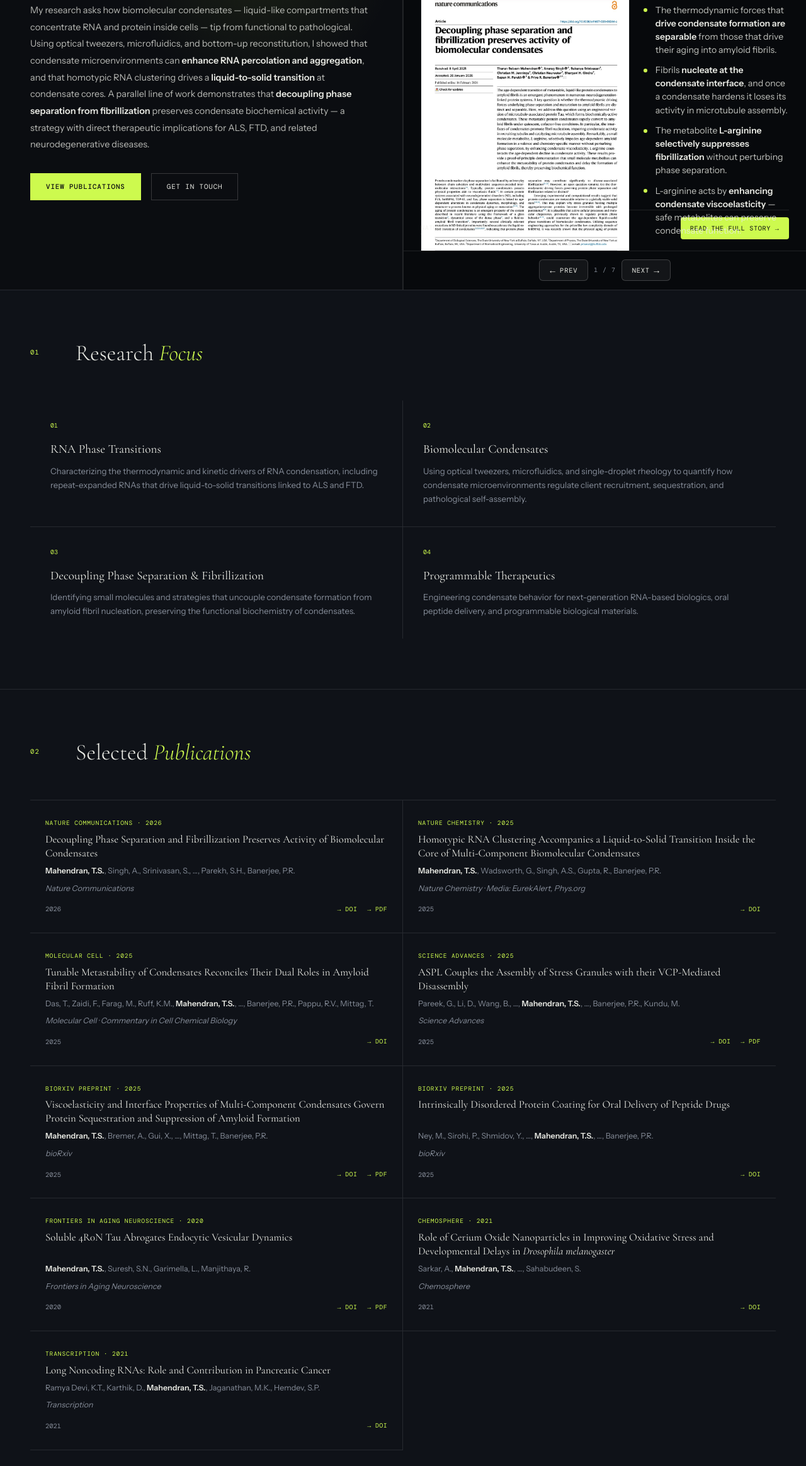
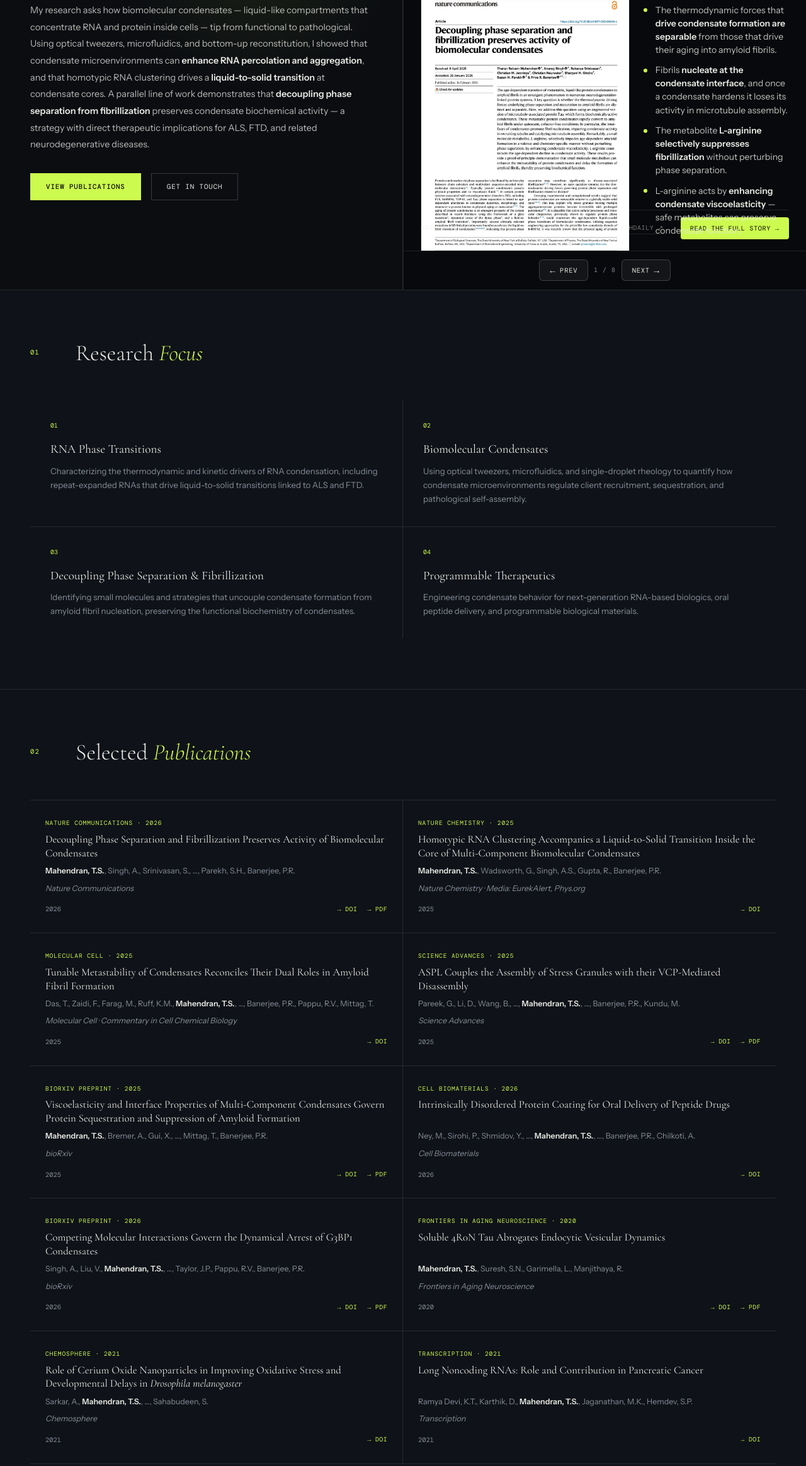
Before and after one commit to tharunmahendran/tharunmahendran.github.io, a plain HTML site: page index.html in a window 1280 px wide. Shown: the part 340-2668 px from the top of the page at 63% size. Drawn offline with nearby package versions, Linux system fonts and the light colour scheme; a web font is replaced by a local one.

Commit message:
Add files via upload

```diff
--- a/index.html
+++ b/index.html
@@ -4,7 +4,7 @@
   <meta charset="UTF-8" />
   <meta name="viewport" content="width=device-width, initial-scale=1.0" />
   <title>Tharun Selvam Mahendran | PhD Researcher in Biophysics & Bioengineering</title>
-  <meta name="description" content="Tharun Selvam Mahendran is a PhD researcher at the State University of New York at Buffalo studying RNA phase transitions, biomolecular condensates, and pathological RNA aggregation. Incoming ODBI Innovator Fellow at Princeton. 182 citations." />
+  <meta name="description" content="Tharun Selvam Mahendran is a PhD researcher at the State University of New York at Buffalo studying RNA phase transitions, biomolecular condensates, and pathological RNA aggregation. Incoming ODBI Innovator Fellow at Princeton. 206 citations." />
   <meta name="keywords" content="Tharun Selvam Mahendran, RNA phase transitions, biomolecular condensates, biophysics, bioengineering, RNA aggregation, stress granules, Princeton, ODBI, Nature Chemistry, Nature Communications" />
   <meta name="author" content="Tharun Selvam Mahendran" />
   <meta name="robots" content="index, follow" />
@@ -410,7 +410,7 @@
             </div>
           </div>
           <div class="slide-actions">
-            <div class="slide-news-row"><a class="slide-news" href="https://doi.org/10.1038/s41467-026-69244-z" target="_blank" rel="noopener">Nature Comms &#8599;</a></div>
+            <div class="slide-news-row"><a class="slide-news" href="https://doi.org/10.1038/s41467-026-69244-z" target="_blank" rel="noopener">Nature Comms &#8599;</a><a class="slide-news" href="https://www.buffalo.edu/news/releases/2026/04/stop-alzheimers-linked-fibrils-from-forming.html" target="_blank" rel="noopener">UB News &#8599;</a><a class="slide-news" href="https://medicalxpress.com/news/2026-04-naturally-molecule-alzheimer-linked-fibrils.html" target="_blank" rel="noopener">MedicalXpress &#8599;</a><a class="slide-news" href="https://scitechdaily.com/scientists-discover-natural-molecule-that-stops-alzheimers-protein-clumps-from-forming/" target="_blank" rel="noopener">SciTechDaily &#8599;</a></div>
             <a class="slide-readmore" href="https://doi.org/10.1038/s41467-026-69244-z" target="_blank" rel="noopener">Read the full story &#8594;</a>
           </div>
         </div>
@@ -553,6 +553,29 @@
           </div>
         </div>
 
+        <div class="slide">
+          <div class="slide-journal">bioRxiv Preprint &middot; 2026</div>
+          <div class="slide-title">Competing Molecular Interactions Govern the Dynamical Arrest of G3BP1 Condensates</div>
+          <div class="slide-authors">Singh, A., Liu, V., <strong>Mahendran, T.S.</strong>, &hellip;, Taylor, J.P., Pappu, R.V., Banerjee, P.R.</div>
+          <div class="slide-summary"><span class="slide-summary-label">In plain terms</span><p>Stress-granule droplets slowly turn from runny liquids into glass-like solids &mdash; and RNA is what holds that hardening off.</p></div>
+          <div class="slide-feature">
+            <figure class="slide-fig"><img src="assets/page1-g3bp1arrest.jpg" loading="lazy" alt="First page of the bioRxiv preprint — title, authors and abstract."><figcaption class="slide-figcredit">Page 1 &middot; bioRxiv 2026 &middot; CC BY-NC 4.0</figcaption></figure>
+            <div class="slide-highlights">
+              <div class="slide-hl-label">Central findings</div>
+              <ul>
+                <li>G3BP1 droplets age from <strong>viscous fluids into dynamically arrested &ldquo;network glasses&rdquo;</strong>, measured with optical-tweezer rheology.</li>
+                <li>Arrested droplets show <strong>nanoscale caging and elastic memory</strong> &mdash; molecules trapped by their neighbours.</li>
+                <li><strong>Electrostatic attraction between oppositely charged disordered regions</strong> drives the ageing.</li>
+                <li><strong>RNA delays arrest</strong> in a length- and structure-dependent way, while Caprin-1 binding has little effect.</li>
+              </ul>
+            </div>
+          </div>
+          <div class="slide-actions">
+            <div class="slide-news-row"><a class="slide-news" href="https://doi.org/10.64898/2026.07.31.741769" target="_blank" rel="noopener">bioRxiv &#8599;</a></div>
+            <a class="slide-readmore" href="https://doi.org/10.64898/2026.07.31.741769" target="_blank" rel="noopener">Read the full story &#8594;</a>
+          </div>
+        </div>
+
       </div>
 
       <div class="slide-footer">
@@ -666,13 +689,25 @@
         </div>
 
         <div class="pub-card">
-          <div class="pub-type">bioRxiv Preprint · 2025</div>
+          <div class="pub-type">Cell Biomaterials · 2026</div>
           <div class="pub-title">Intrinsically Disordered Protein Coating for Oral Delivery of Peptide Drugs</div>
-          <div class="pub-authors">Ney, M., Sirohi, P., Shmidov, Y., …, <strong>Mahendran, T.S.</strong>, …, Banerjee, P.R.</div>
+          <div class="pub-authors">Ney, M., Sirohi, P., Shmidov, Y., …, <strong>Mahendran, T.S.</strong>, …, Banerjee, P.R., Chilkoti, A.</div>
+          <div class="pub-journal">Cell Biomaterials</div>
+          <div class="pub-footer">
+            <span class="pub-year">2026</span>
+            <a class="pub-link" href="https://doi.org/10.1016/j.celbio.2026.100460" target="_blank">&rarr; DOI</a>
+          </div>
+        </div>
+
+        <div class="pub-card">
+          <div class="pub-type">bioRxiv Preprint · 2026</div>
+          <div class="pub-title">Competing Molecular Interactions Govern the Dynamical Arrest of G3BP1 Condensates</div>
+          <div class="pub-authors">Singh, A., Liu, V., <strong>Mahendran, T.S.</strong>, …, Taylor, J.P., Pappu, R.V., Banerjee, P.R.</div>
           <div class="pub-journal">bioRxiv</div>
           <div class="pub-footer">
-            <span class="pub-year">2025</span>
-            <a class="pub-link" href="https://doi.org/10.1101/2025.10.23.684059" target="_blank">&rarr; DOI</a>
+            <span class="pub-year">2026</span>
+            <a class="pub-link" href="https://doi.org/10.64898/2026.07.31.741769" target="_blank">&rarr; DOI</a>
+            <a class="pub-link" href="assets/pdfs/g3bp1-arrest-biorxiv-2026.pdf" target="_blank">&rarr; PDF</a>
           </div>
         </div>
 
@@ -746,7 +781,7 @@
       <div class="cv-block">
         <div class="cv-block-label">Next Position</div>
         <div style="font-size: 0.88rem; color: var(--ink); line-height: 1.8; padding-top: 0.5rem;">
-          Incoming <strong>ODBI Innovator Fellow</strong> at Princeton University, with a long-term goal of building an independent research group.
+          Incoming <strong>ODBI Innovator Fellow</strong> at Princeton University.
         </div>
       </div>
     </div>
@@ -840,7 +875,7 @@
       </div>
       <a href="https://scholar.google.com/citations?user=CfXZktoAAAAJ" target="_blank" class="contact-card">
         <div class="contact-card-label">Google Scholar</div>
-        <div class="contact-card-value">182 Citations</div>
+        <div class="contact-card-value">206 Citations</div>
         <div class="contact-arrow">→</div>
       </a>
       <a href="https://www.linkedin.com/in/tharun-selvam-mahendran" target="_blank" class="contact-card">
@@ -971,6 +1006,20 @@
           <p>Peptide drugs like GLP-1 usually have to be injected because stomach acid destroys them. This study borrows the physics of cellular condensates to build a protective protein coating that survives the gut.</p>
           <p>An engineered intrinsically disordered protein (SynIDP) forms liquid droplets when warmed and solidifies as pH changes, shielding its cargo in stomach acid and releasing it in the intestine. Orally dosed, SynIDP-coated GLP-1 lowered body weight and blood sugar in mice &mdash; a proof of concept for pill-based delivery of peptide drugs.</p>
         `
+      },
+      {
+        journal: "bioRxiv Preprint · 2026",
+        title: "How stress-granule droplets slowly turn to glass",
+        links: [
+          {label: "Read the preprint (bioRxiv)", url: "https://doi.org/10.64898/2026.07.31.741769"},
+          {label: "Download PDF", url: "assets/pdfs/g3bp1-arrest-biorxiv-2026.pdf"}
+        ],
+        body: `
+          <p class="gist">The gist</p>
+          <p>When cells are stressed, a protein called G3BP1 gathers with RNA into droplet-like <em>stress granules</em>. Young granules behave like liquids and dissolve once the stress passes &mdash; but with age some stop flowing, and granules that persist are linked to neurodegenerative disease.</p>
+          <p>Using optical tweezers to probe droplets at the nanoscale, we watched G3BP1 condensates change from runny fluids into something closer to a <strong>glass</strong>: molecules become caged by their neighbours, and the droplet even &ldquo;remembers&rdquo; how it was deformed.</p>
+          <p>Simulations combined with experiments trace the hardening to electrostatic attraction between oppositely charged disordered stretches of the protein. Crucially, <strong>RNA pushes back against it</strong> &mdash; depending on how long and how structured the RNA is, it can hold the droplet in its fluid state for longer. That points to RNA as a natural brake on the material ageing that makes stress granules dangerous.</p>
+        `
       }
     ];
 
@@ -1005,7 +1054,8 @@
       'https://doi.org/10.3389/fnagi.2020.537712',
       'https://doi.org/10.1016/j.molcel.2025.05.011',
       'https://doi.org/10.1126/sciadv.ady3735',
-      'https://doi.org/10.1016/j.celbio.2026.100460'
+      'https://doi.org/10.1016/j.celbio.2026.100460',
+      'https://doi.org/10.64898/2026.07.31.741769'
     ];
 
     let current = 0;
```
Also changed, not shown: assets/fig1-decoupling.png (added), assets/fig1-tau.png (added), assets/page1-g3bp1arrest.jpg (added), assets/videos/decoupling-timelapse.gif (added), 2 other files.
